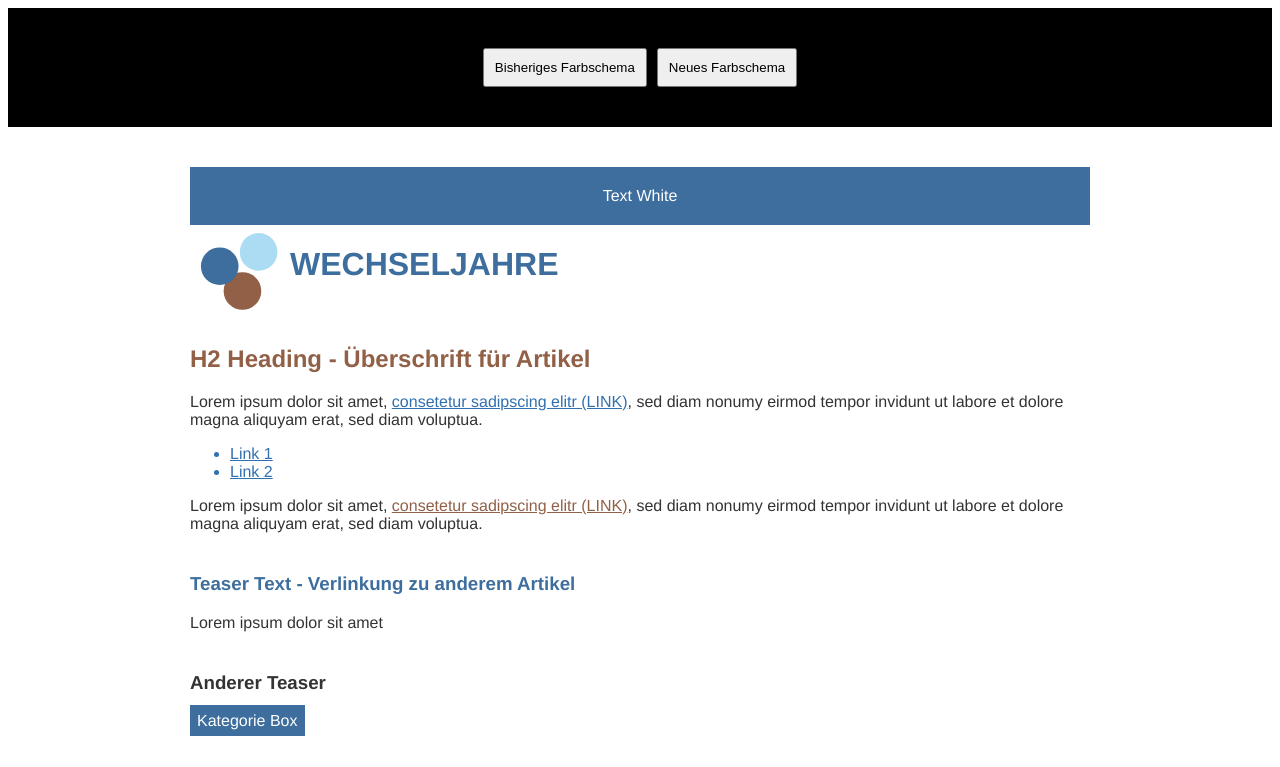
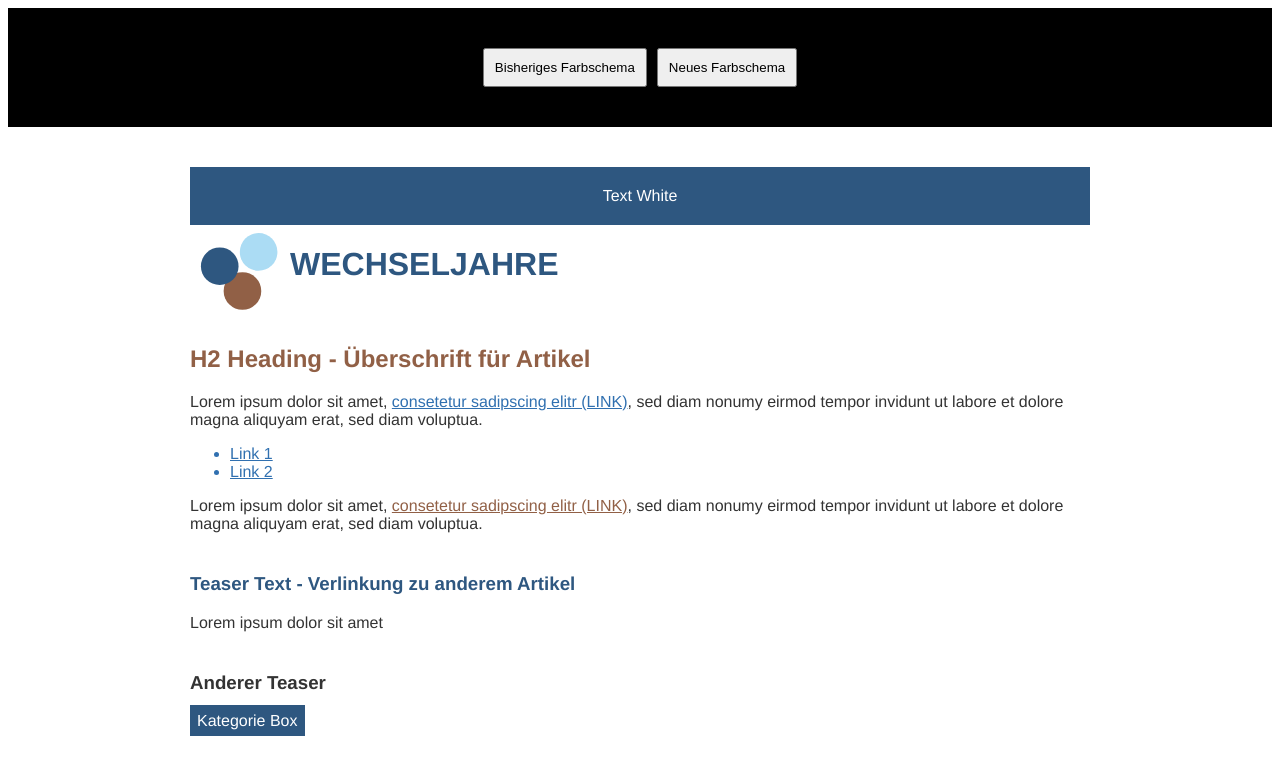
Before and after one commit to nekoCC01/wechseljahre-farben, a plain HTML site: page index.html in a window 1280 px wide. Both pictures are taken after a click on the button "Neues Farbschema". Shown: the top 767 px of the page. Drawn offline with Linux system fonts and the light colour scheme.

Commit message:
darker central blue

```diff
--- a/index.html
+++ b/index.html
@@ -141,7 +141,7 @@
 <script>
     const root = document.documentElement;
     document.getElementById("new").addEventListener("click", () => {
-        root.style.setProperty("--blue-central", "#3D6E9E");
+        root.style.setProperty("--blue-central", "#2E5780");
         root.style.setProperty("--blue-bright", "#ABDCF4");
         root.style.setProperty("--blue-box", "#3070B0");
         root.style.setProperty("--blue-link", "#3070B0");
```
